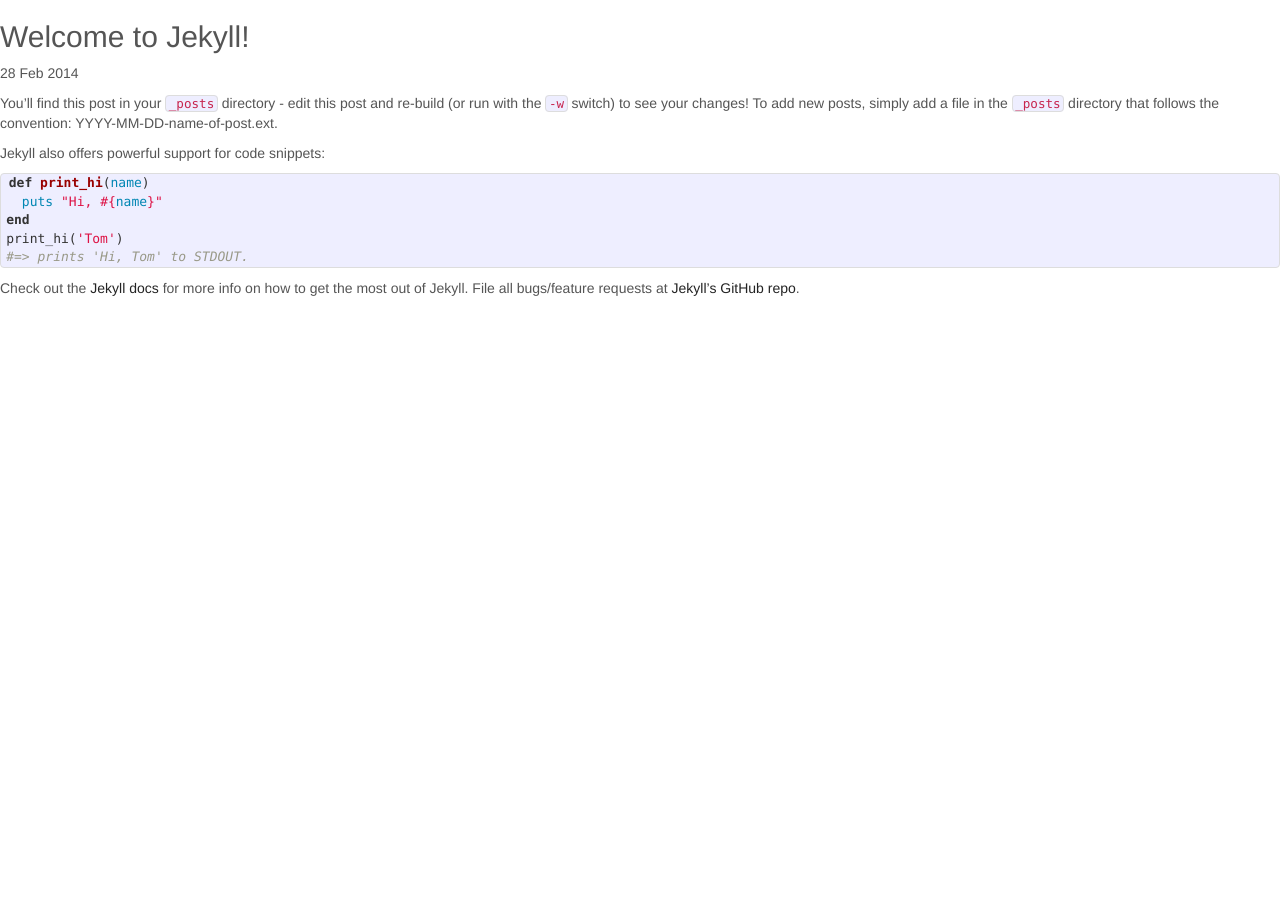
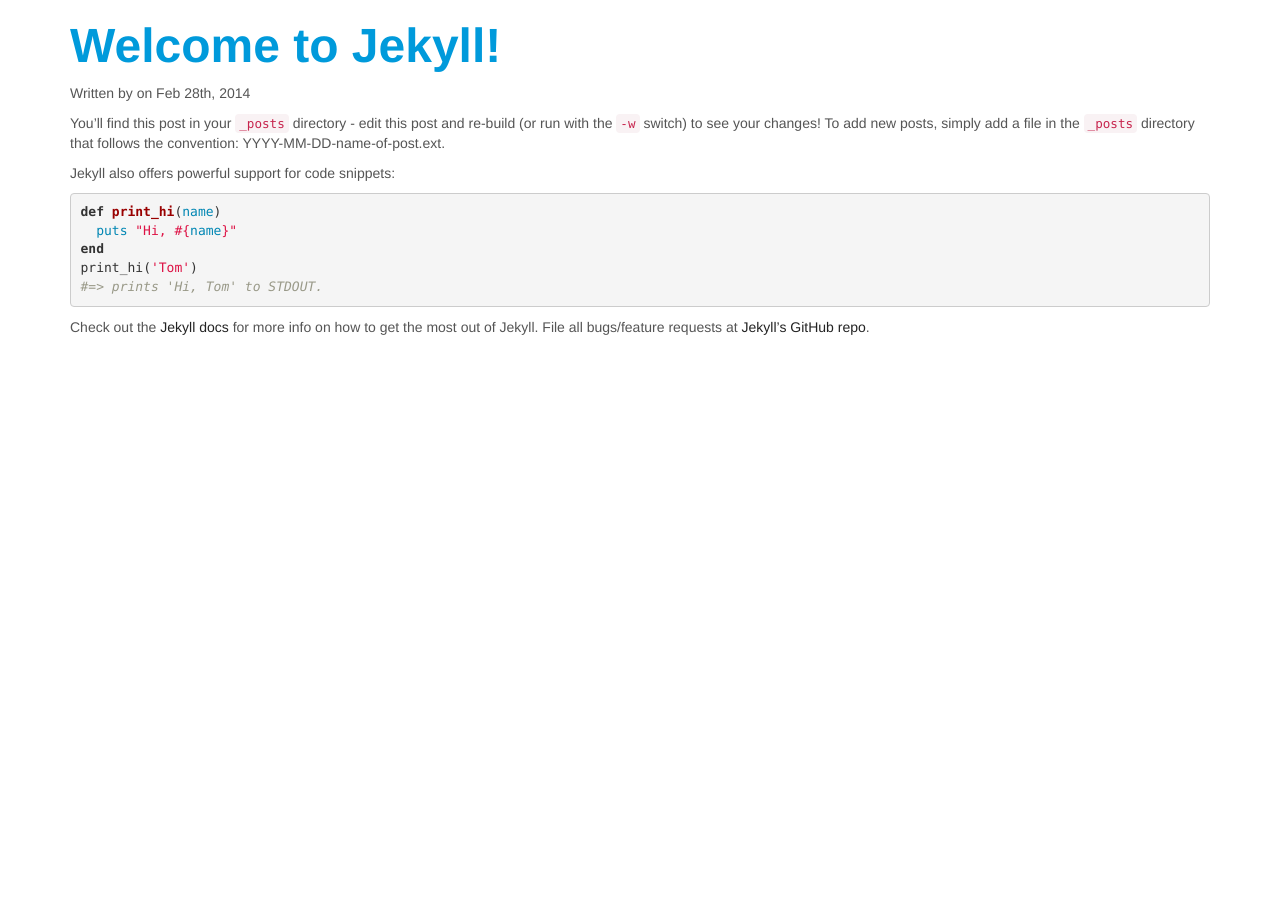
Before and after one commit to BasementKrew/instee-site, a Jekyll site: the page built from _posts/2014-02-28-welcome-to-jekyll.markdown, in a window 1280 px wide. Built offline with Jekyll 4.4.1, drawn with Linux system fonts in a browser that asks for light colours; Markdown is read by kramdown in place of the engine named in the settings.

```diff
--- a/_config.yml
+++ b/_config.yml
@@ -1,7 +1,6 @@
 name: Insteeapp.com
 markdown: redcarpet
 pygments: true
-pygments: true
 permalink: none
-description:  home page for the Instee app and team.
+description:  home page for the Instee app.
 url: http://insteeapp.com
--- a/_layouts/post.html
+++ b/_layouts/post.html
@@ -1,9 +1,20 @@
 ---
 layout: default
 ---
-<h2>{{ page.title }}</h2>
-<p class="meta">{{ page.date | date_to_string }}</p>
-
-<div class="post">
-{{ content }}
+<div class="container">
+  <h1 class="postHeader">{{ page.title }}</h1>
+  <p class="postDate">Written by {{ page.author }} on {% assign d = page.date | date: "%-d"  %}
+  {{ page.date | date: "%b" }}
+  {% case d %}
+    {% when '1' or '21' or '31' %}{{ d }}st,
+    {% when '2' or '22' %}{{ d }}nd,
+    {% when '3' or '23' %}{{ d }}rd,
+    {% else %}{{ d }}th,
+  {% endcase %}
+  {{ page.date | date: "%Y" }}</p>
+  <div class="row">
+    <div class="col-md-12">
+      {{ content }}
+    </div>
+  </div>
 </div>
--- a/_posts/2014-02-28-welcome-to-jekyll.markdown
+++ b/_posts/2014-02-28-welcome-to-jekyll.markdown
@@ -2,7 +2,6 @@
 layout: post
 title:  "Welcome to Jekyll!"
 date:   2014-02-28 12:52:17
-categories: jekyll update
 ---
 
 You'll find this post in your `_posts` directory - edit this post and re-build (or run with the `-w` switch) to see your changes!
--- a/assets/main.css
+++ b/assets/main.css
@@ -25,7 +25,18 @@ a:hover
   color: #333;
   text-decoration: none !important;
 }
-
+h1
+{
+  font-size: 48px;
+  font-weight: 700;
+  color: #009ADB;
+}
+h2
+{
+  font-size: 36px;
+  font-weight: 700;
+  color: #009ADB;
+}
 .site-header
 {
   background-color: #2b3848;
@@ -164,35 +175,3 @@ a:hover
 /* Posts
 /*
 /*****************************************************************************/
-
-/* standard */
-.post pre {
-  border: 1px solid #ddd;
-  background-color: #eef;
-  padding: 0 .4em;
-}
-
-.post ul, .post ol {
-  margin-left: 1.35em;
-}
-
-.post code {
-  border: 1px solid #ddd;
-  background-color: #eef;
-  padding: 0 .2em;
-}
-
-.post pre code {
-  border: none;
-}
-
-/* terminal */
-.post pre.terminal {
-  border: 1px solid #000;
-  background-color: #333;
-  color: #FFF;
-}
-
-.post pre.terminal code {
-  background-color: #333;
-}
```
Also changed, not shown: blog.html (+13 -1 lines).
